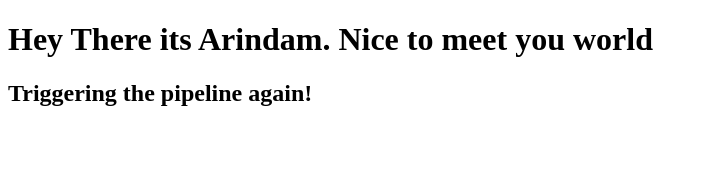
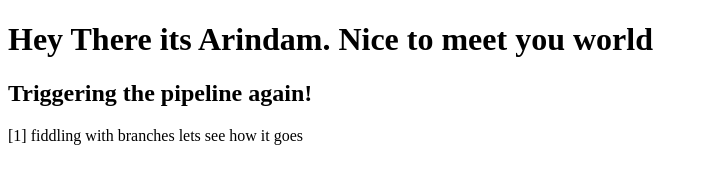
Before and after one commit to StarDustRecycled/student-default-template, a plain HTML site: page index.html in a window 1280 px wide. Shown: the whole page, without its empty margins (0-708 px from the left). Drawn offline with Linux system fonts and the light colour scheme.

Commit message:
fix- beutified code and added a line

```diff
--- a/index.html
+++ b/index.html
@@ -1,13 +1,17 @@
 <!DOCTYPE html>
 <html lang="en">
+
 <head>
     <meta charset="UTF-8">
     <meta http-equiv="X-UA-Compatible" content="IE=edge">
     <meta name="viewport" content="width=device-width, initial-scale=1.0">
     <title>Welcome to the Arindam's portfolio!</title>
 </head>
+
 <body>
     <h1>Hey There its Arindam. Nice to meet you world</h1>
     <h2>Triggering the pipeline again!</h2>
+    [1] fiddling with branches lets see how it goes
 </body>
+
 </html>
```
